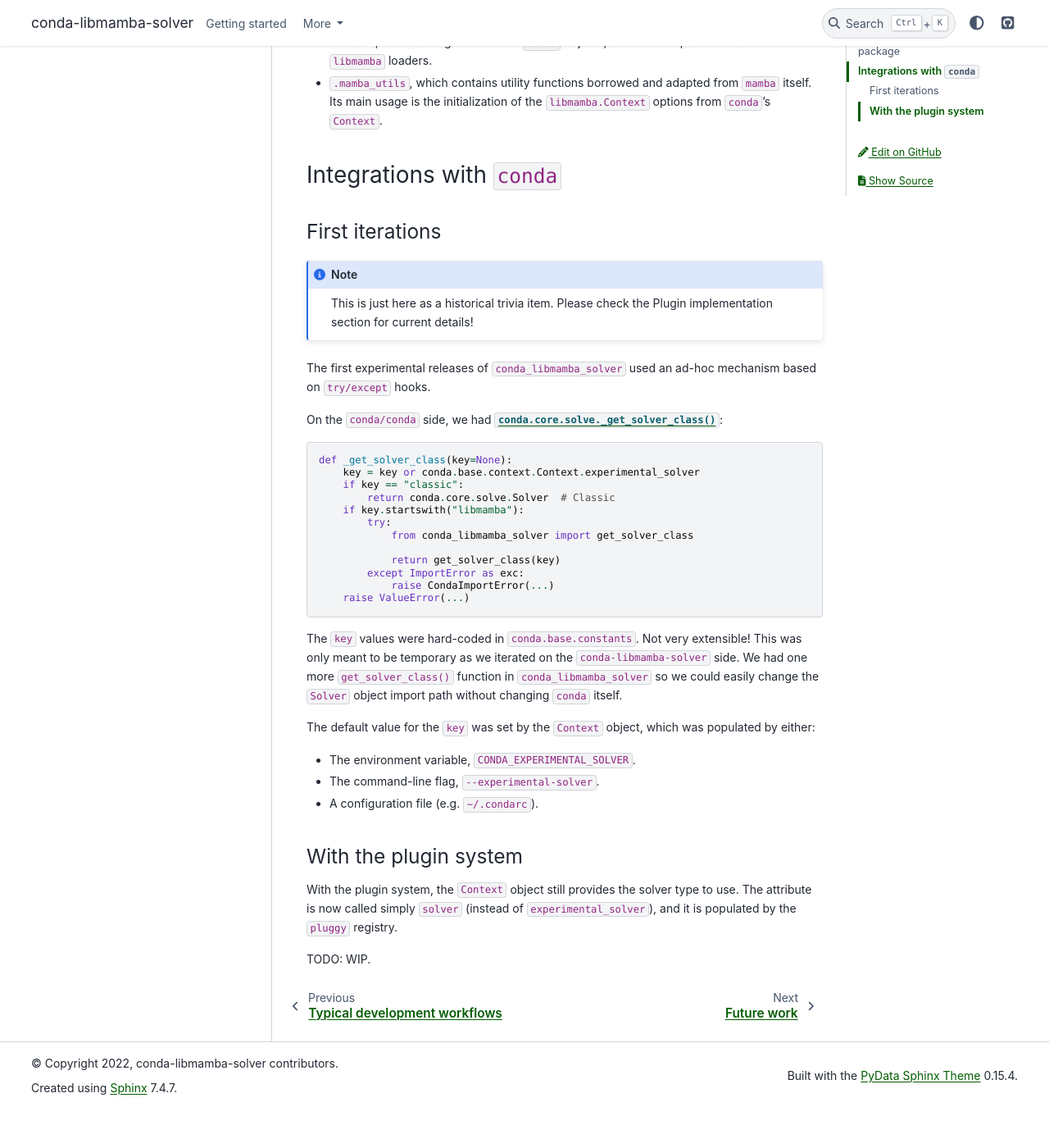
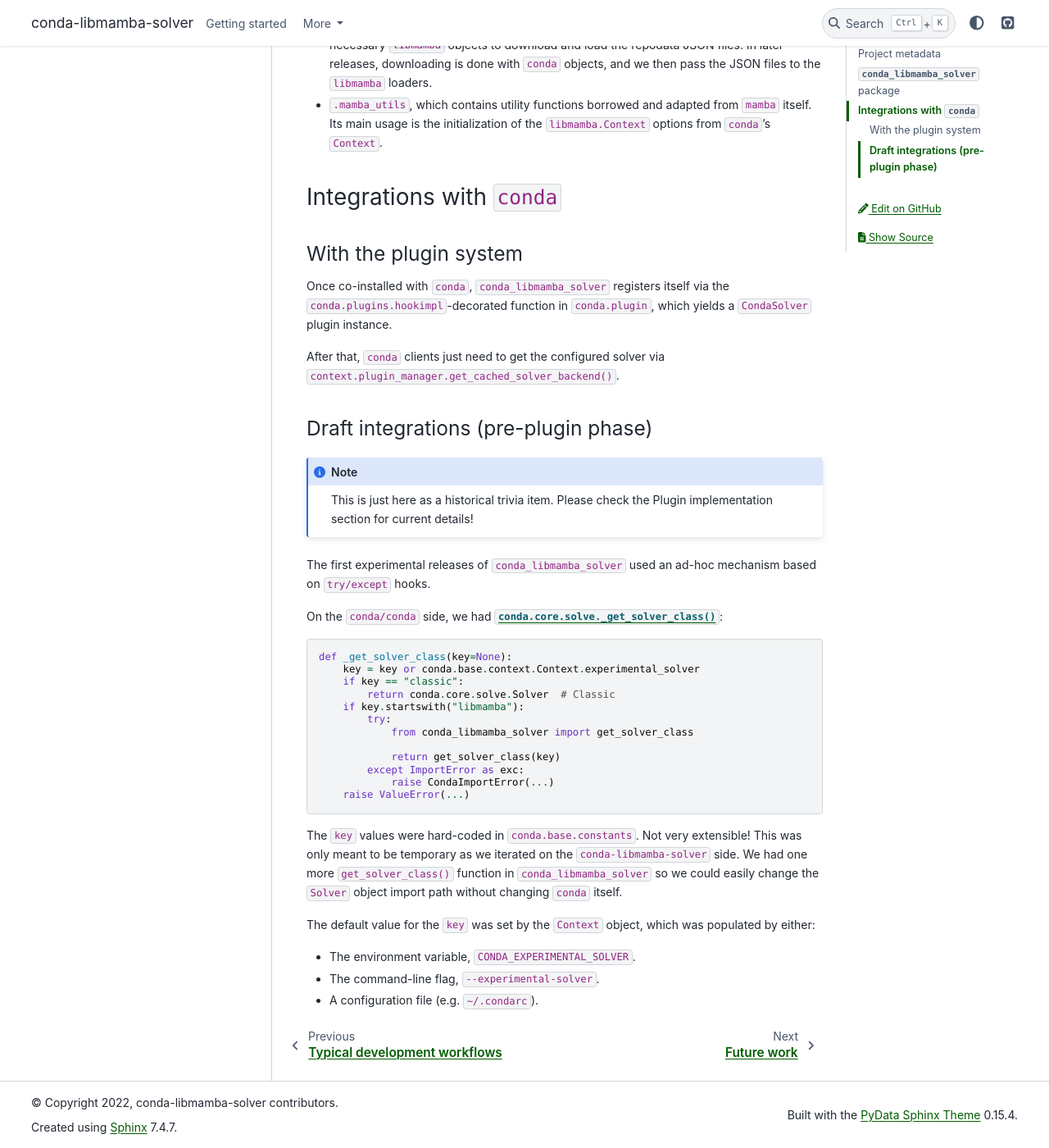
Before and after one commit to conda/conda-libmamba-solver, a Sphinx documentation site: the page built from docs/dev/implementation.md, in a window 1280 px wide and 1400 px high, scrolled down 2427 px. Shown: the whole window at 82% size. Built offline with Sphinx 7.4.7 and the PyData theme 0.15.4, drawn with Linux system fonts in a browser that asks for light colours; before the commit the page ends 3779 px from its top, so only the background shows below that; some of the changed text lies outside the part shown.

Commit message:
update plugin details

````diff
--- a/docs/dev/implementation.md
+++ b/docs/dev/implementation.md
@@ -35,6 +35,7 @@ The package is a flat namespace:
 * `conda_libmamba_solver.index`: Helper objects to deal with repodata fetching and loading, interfacing with `libmamba` helpers.
 * `conda_libmamba_solver.mamba_utils`: Utility functions to help set up the `libmamba` objects.
 * `conda_libmamba_solver.models`: Application-agnostic objects to assist in the metadata collection phases.
+* `conda_libmamba_solver.plugin`: The `pluggy` registration mechanism in `conda.plugins`.
 * `conda_libmamba_solver.solver`: The `conda.core.solve.Solver` subclass with all the libmamba-specific logic.
 * `conda_libmamba_solver.state`: Solver-agnostic objects to assist in the solver state specification and collection.
 * `conda_libmamba_solver.utils`: Other application-agnostic utility functions.
@@ -84,7 +85,13 @@ which logs its own changes for better debugging and developer experience while a
 
 ## Integrations with `conda`
 
-### First iterations
+### With the plugin system
+
+Once co-installed with `conda`, `conda_libmamba_solver` registers itself via the `conda.plugins.hookimpl`-decorated function in `conda.plugin`, which yields a `CondaSolver` plugin instance.
+
+After that, `conda` clients just need to get the configured solver via `context.plugin_manager.get_cached_solver_backend()`.
+
+### Draft integrations (pre-plugin phase)
 
 ```{note}
 This is just here as a historical trivia item.
@@ -119,11 +126,3 @@ The default value for the `key` was set by the `Context` object, which was popul
 * The environment variable, `CONDA_EXPERIMENTAL_SOLVER`.
 * The command-line flag, `--experimental-solver`.
 * A configuration file (e.g. `~/.condarc`).
-
-### With the plugin system
-
-With the plugin system, the `Context` object still provides the solver type to use.
-The attribute is now called simply `solver` (instead of `experimental_solver`),
-and it is populated by the `pluggy` registry.
-
-TODO: WIP.
````
